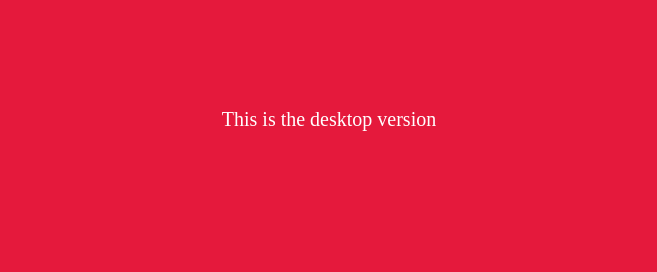
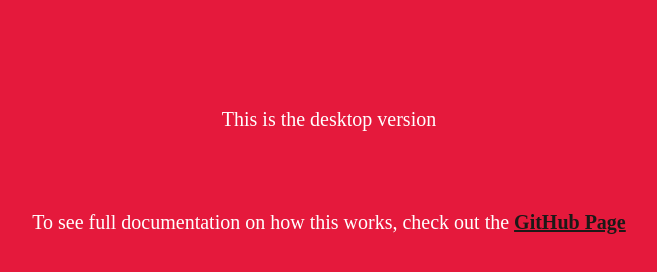
Before and after one commit to peduarte/mobile-first-sass, a plain HTML site: page index.html in a window 1280 px wide. Shown: the whole page, without its empty margins (311-968 px from the left). Drawn offline with Linux system fonts and the light colour scheme.

Commit message:
Added link to github repo

```diff
--- a/css/_global.scss
+++ b/css/_global.scss
@@ -20,3 +20,16 @@ body {
 	}
 
 }
+
+p {
+	padding-top: 60px;
+}
+
+a {
+	color: #E5193C;
+	font-weight: bold;
+
+	@include media-query(desk) {
+		color: #1C1917;
+	}
+}
--- a/index.html
+++ b/index.html
@@ -13,5 +13,6 @@
 </head>
 <body>
 
+	<p>To see full documentation on how this works, check out the <a href="https://github.com/peduarte/mobile-first-sass">GitHub Page</a></p>
 </body>
 </html>
```
Also changed, not shown: css/all.css, css/oldie.css.
